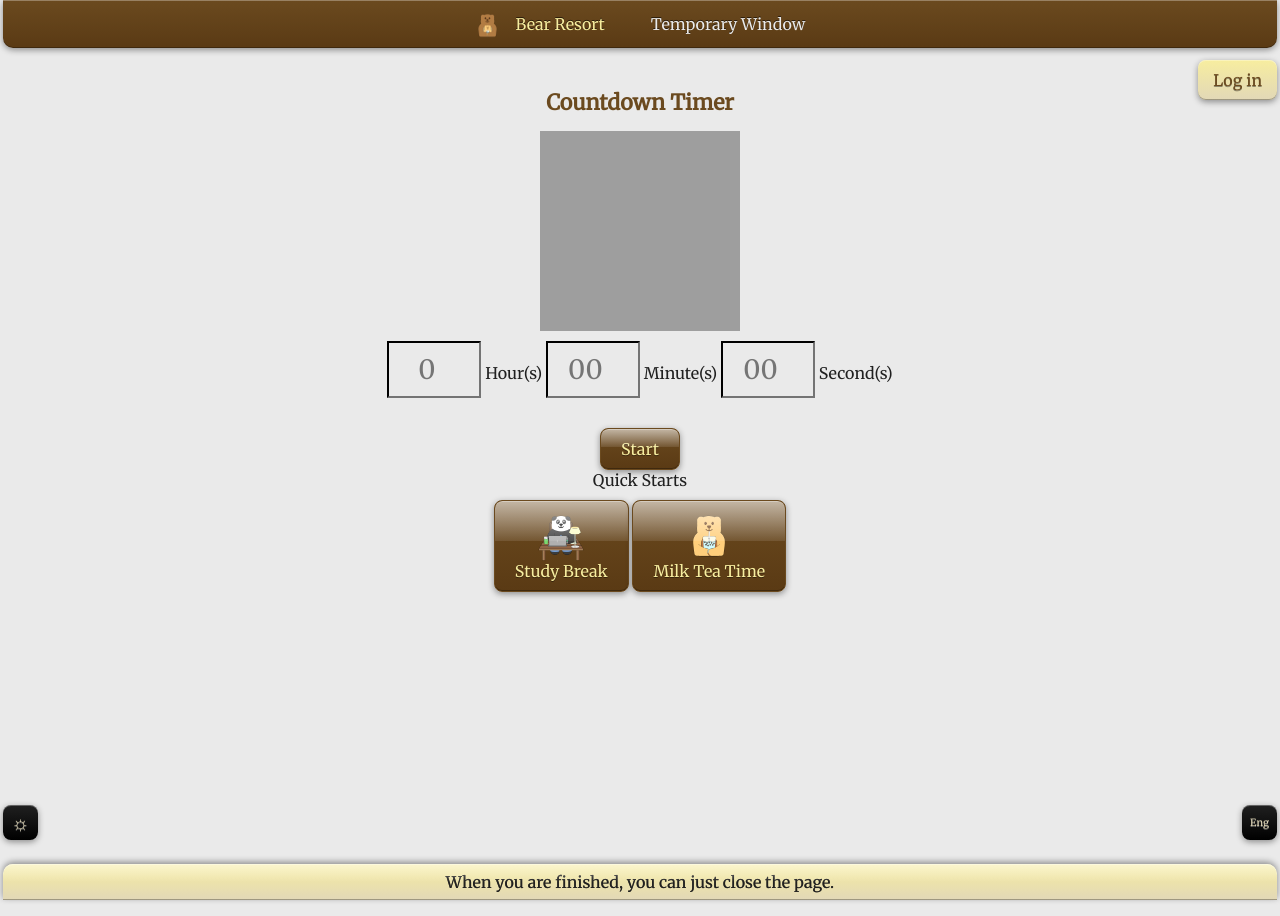
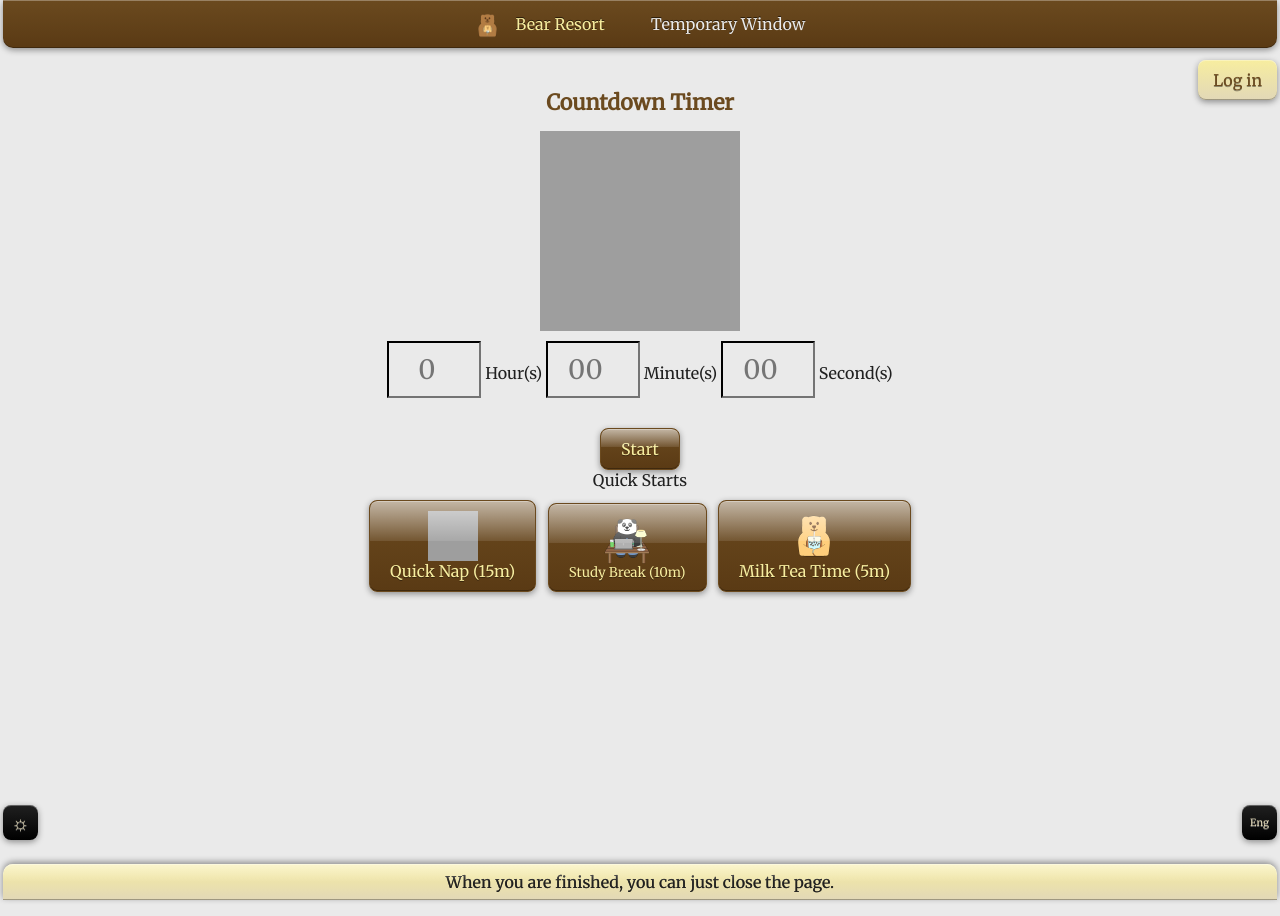
Before and after one commit to Bear-Resort/bear-resort.github.io, a Jekyll site: the page built from timer/index.md, in a window 1280 px wide. Built offline with Jekyll 4.4.1, drawn with Linux system fonts in a browser that asks for light colours; grey boxes are pictures that could not be loaded.

Commit message:
added new timer

```diff
--- a/timer/index.md
+++ b/timer/index.md
@@ -54,8 +54,9 @@ title: "Timer"
         <button id="startButton"><span class="eng">Start</span><span class="chn">开始</span></button>
         <br>
         <span class="eng">Quick Starts</span><span class="chn">快速开始</span><br>
-        <button id="studyBreak"><img src="study-break.gif" style="width: 50px; height: 50px;" /><span class="eng">Study Break</span><span class="chn">学习小憩</span></button>
-        <button id="milkTea"><img src="milk-tea.gif" style="width: 50px; height: 50px;" /><span class="eng">Milk Tea Time</span><span class="chn">奶茶时间</span></button>
+        <button id="quickNap"><img src="quick-nap.gif" style="width: 50px; height: 50px;" /><span class="eng">Quick Nap (15m)</span><span class="chn">小眯一会儿 (15分钟)</span></button> &nbsp;
+        <button id="studyBreak" style="font-size: 10pt"><img src="study-break.gif" style="width: 50px; height: 50px;" /><span class="eng">Study Break (10m)</span><span class="chn">学习小憩 (10分钟)</span></button> &nbsp;
+        <button id="milkTea"><img src="milk-tea.gif" style="width: 50px; height: 50px;" /><span class="eng">Milk Tea Time (5m)</span><span class="chn">奶茶时间 (5分钟)</span></button>
     </div>
 </div>
 <div id="controls">
@@ -64,8 +65,8 @@ title: "Timer"
 </div>
 <div id="countdown-timer" style="display: none">00:00:00</div>
 <div id="additions" style="display: none">
-    <button id="add30sButton"><span class="eng">Add 30s</span><span class="chn">加30秒</span></button>
-    <button id="add1mButton"><span class="eng">Add 1m</span><span class="chn">加1分钟</span></button>
+    <button id="add30sButton"><span class="eng">Add 30s</span><span class="chn">加30秒</span></button> &nbsp;
+    <button id="add1mButton"><span class="eng">Add 1m</span><span class="chn">加1分钟</span></button> &nbsp;
     <button id="add5mButton"><span class="eng">Add 5m</span><span class="chn">加5分钟</span></button>
 </div>
 </div>
--- a/timer/timer.js
+++ b/timer/timer.js
@@ -9,8 +9,11 @@ const hoursInput = document.getElementById('hoursInput');
 const minutesInput = document.getElementById('minutesInput');
 const secondsInput = document.getElementById('secondsInput');
 const startButton = document.getElementById('startButton');
+
+const quickNap = document.getElementById('quickNap');
 const studyBreak = document.getElementById('studyBreak');
 const milkTea = document.getElementById('milkTea');
+
 const pauseResumeButton = document.getElementById('pauseResumeButton');
 const stopButton = document.getElementById('stopButton');
 const add30sButton = document.getElementById('add30sButton');
@@ -57,6 +60,8 @@ function initializeTimer() {
 }
 
 startButton.addEventListener('click', startCountdown);
+
+quickNap.addEventListener('click', () => startCountdownWT(900));
 studyBreak.addEventListener('click', () => startCountdownWT(600));
 milkTea.addEventListener('click', () => startCountdownWT(300));
 pauseResumeButton.addEventListener('click', togglePauseResume);
```
Also changed, not shown: 1 other file.
